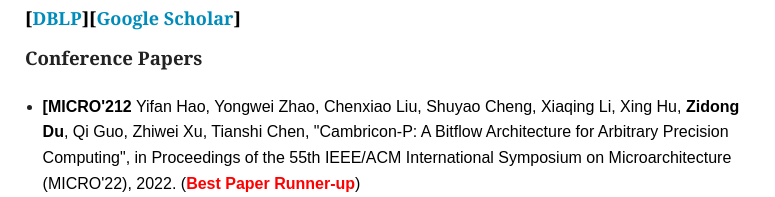
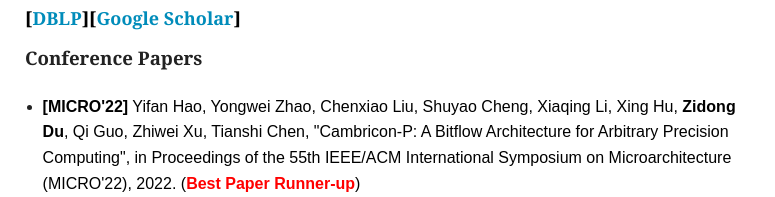
Before and after one commit to ZidongDu/zidongdu.github.io, a plain HTML site: page index.html in a window 1280 px wide. Shown: the part 1749-1946 px from the top of the page, 130-905 px from the left. Drawn offline with Linux system fonts and the light colour scheme.

Commit message:
20221103

```diff
--- a/index.html
+++ b/index.html
@@ -129,7 +129,7 @@
   GPU-Systolic Array Integration", in Proceedings of the 57th Annual Design
   Automation Conference (DAC), 2020. </font></font></font></li-->
   <li><font face="arial, sans-serif"
-  size="3"><font color="#000000"><b>[MICRO'212</b> Yifan Hao, Yongwei Zhao,
+  size="3"><font color="#000000"><b>[MICRO'22]</b> Yifan Hao, Yongwei Zhao,
   Chenxiao Liu, Shuyao Cheng, Xiaqing Li, Xing Hu, <b>Zidong Du</b>, Qi Guo,
   Zhiwei Xu, Tianshi Chen, "Cambricon-P: A Bitflow Architecture for Arbitrary
   Precision Computing", in Proceedings of the 55th IEEE/ACM International
```
